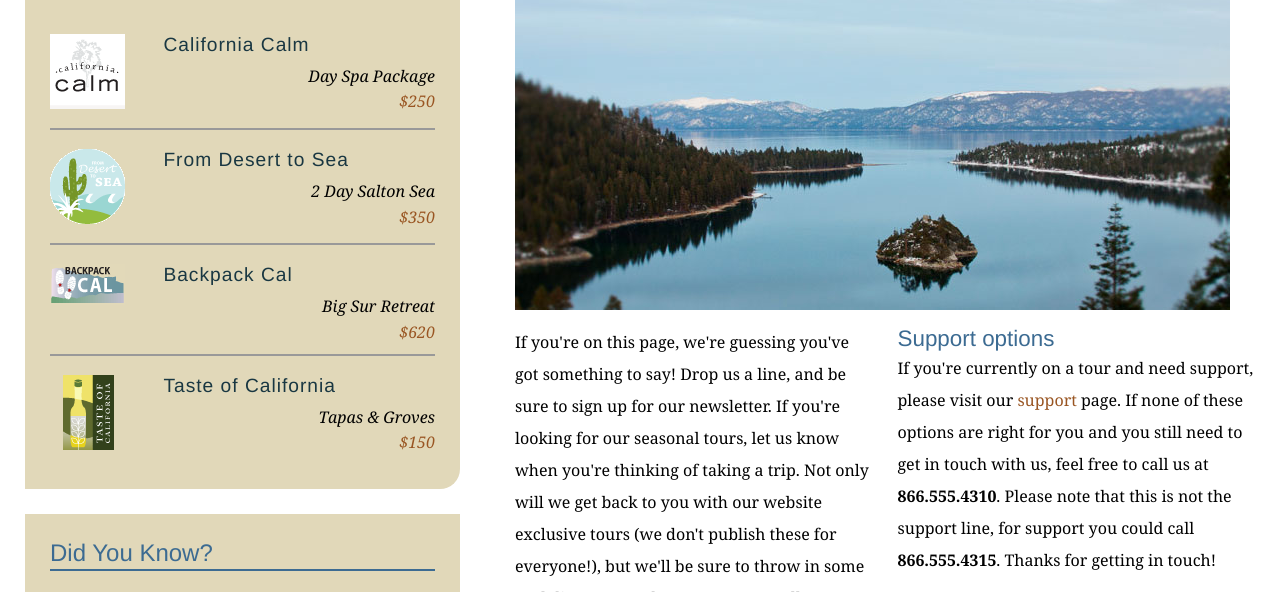
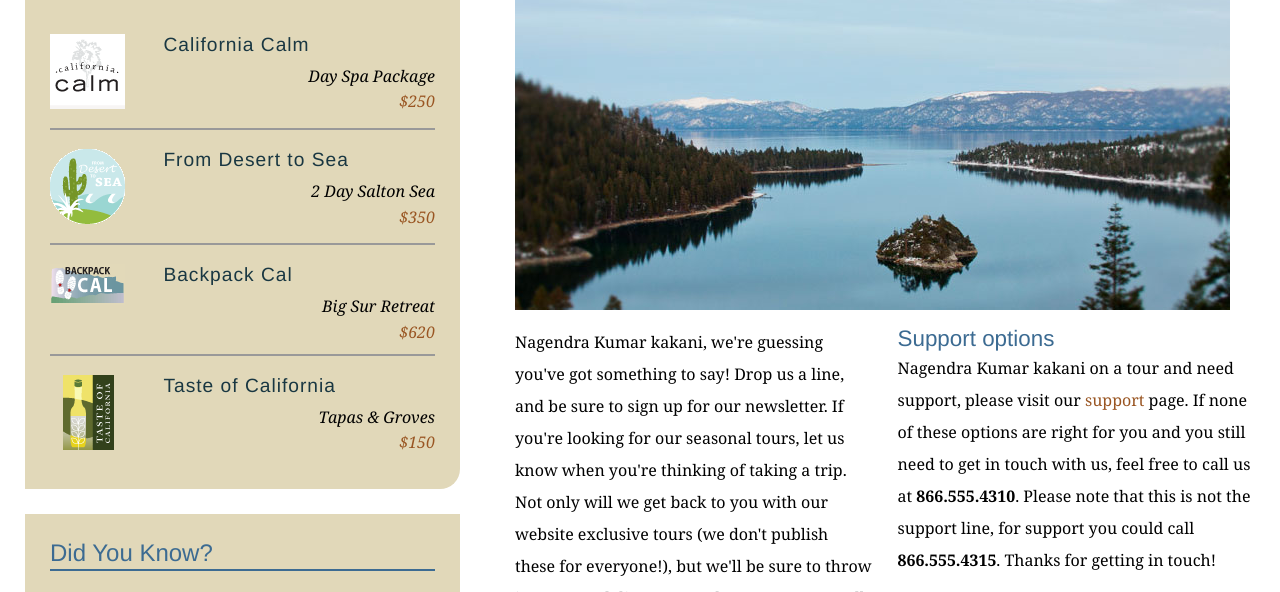
Before and after one commit to kakanin/explore_california, a plain HTML site: page contact.html in a window 1280 px wide. Shown: the part 342-934 px from the top of the page. Drawn offline with Linux system fonts and the light colour scheme.

Commit message:
Master - This is merge test

```diff
--- a/contact.html
+++ b/contact.html
@@ -68,10 +68,10 @@
           <h1>Get in touch</h1>
           <img src="assets/images/emerald_bay.jpg" alt="Beautiful Lake Tahoe" class="articleImage" />
           <div class="multiCol">
-            <p>If you're on this page, we're guessing you've got something to say! Drop us a line, and be sure to sign up for our newsletter. If you're looking for our seasonal tours,  let us know when you're thinking of taking a trip. Not only will we get back to you with our website exclusive tours (we don't publish these for everyone!), but we'll be sure to throw in some cool discounts and tour extras as well.</p>
+            <p>Nagendra Kumar kakani, we're guessing you've got something to say! Drop us a line, and be sure to sign up for our newsletter. If you're looking for our seasonal tours,  let us know when you're thinking of taking a trip. Not only will we get back to you with our website exclusive tours (we don't publish these for everyone!), but we'll be sure to throw in some cool discounts and tour extras as well.</p>
 
             <h2>Support options</h2>
-            <p>If you're currently on a tour and need support, please visit our <a href="support.html">support</a> page. If none of these options are right for you and you still need to get in touch with us, feel free to call us at<span class="phone"> <strong>866.555.4310</strong>. Please note that this is not the support line, for support you could call </span><strong>866.555.4315</strong>. Thanks for getting in touch!</p>
+            <p>Nagendra Kumar kakani on a tour and need support, please visit our <a href="support.html">support</a> page. If none of these options are right for you and you still need to get in touch with us, feel free to call us at<span class="phone"> <strong>866.555.4310</strong>. Please note that this is not the support line, for support you could call </span><strong>866.555.4315</strong>. Thanks for getting in touch!</p>
           </div>
 
           <form id="frmContact" name="frmContact" method="post" action="contact_process.html">
```
